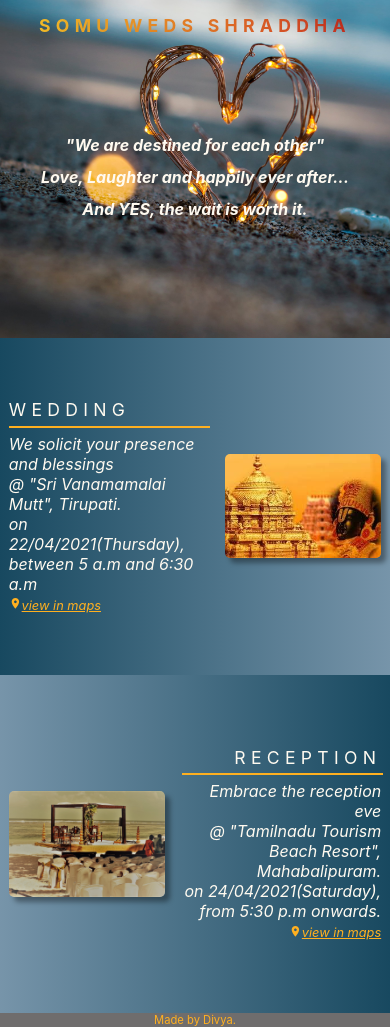
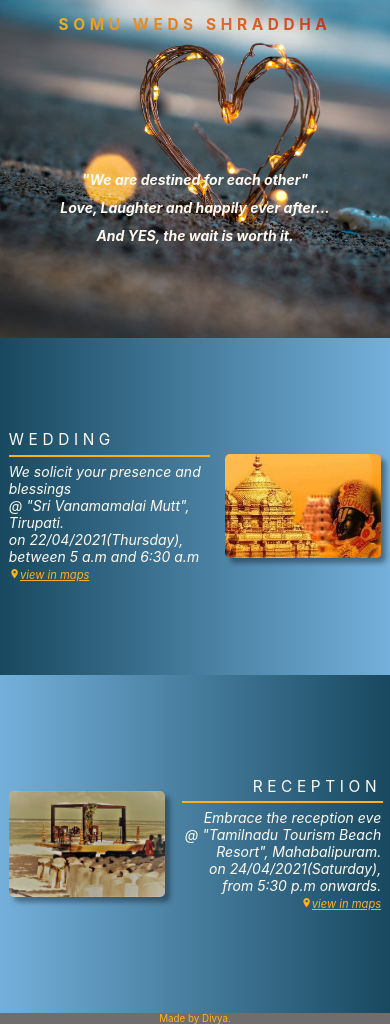
Before and after one commit to DivyaSampath04/somu-weds-shraddha, a React (Create React App) app: page / in a window 390 px wide. Built offline with nearby package versions, Linux system fonts and the light colour scheme.

Commit message:
text color gradient v2

```diff
--- a/src/App.css
+++ b/src/App.css
@@ -9,7 +9,21 @@ p{
   height: 40vmin;
   pointer-events: none;
 }
-
+@media only screen and (max-width: 1440px) {
+  * {
+      font-size: 14px;
+  }
+  }
+  @media only screen and (min-width: 1441px){
+  * {
+      font-size: 15px;
+  }
+  }
+  @media only screen and (max-width: 800px){
+    * {
+        font-size: 14px;
+    }
+    }
 @media (prefers-reduced-motion: no-preference) {
   .App-logo {
     animation: App-logo-spin infinite 20s linear;
--- a/src/Invite/Invite.css
+++ b/src/Invite/Invite.css
@@ -4,7 +4,7 @@
     justify-content: space-around;
     align-items: center;
     flex-flow: wrap;
-    background-image:linear-gradient(to right, #043952eb,#033a618a);
+    background-image:linear-gradient(to right, #043952eb,#026fbd8c);
 }
 .msg-3 {
     height: 50vh;
@@ -12,7 +12,7 @@
     justify-content: space-around;
     align-items: center;
     flex-flow: wrap;
-    background-image: linear-gradient(to right,#033a618a, #043952eb);
+    background-image: linear-gradient(to right,#026fbd8c, #043952eb);
 }
 .msg-1 {
     height: 50vh;
@@ -35,7 +35,7 @@
 .txt {
     font-style: italic;
     color: floralwhite;
-    font-size: 1.8em;
+    font-size: 1.6em;
    font-weight: 400;
 }
 .txt-small{
@@ -57,7 +57,7 @@
 }
 .title{
     color: floralwhite;
-    font-size: 2em;
+    font-size: 1.8em;
     letter-spacing: 0.3em;
     font-weight: 400;
 
@@ -65,7 +65,7 @@
 .title-main{
 
     letter-spacing: 0.3em;
-    font-size: 2em;
+    font-size: 1.8em;
     font-weight: bold;
     padding: 15px;
     background: linear-gradient(to right, #f9cc29 0%, #c30404d9 100%);
@@ -100,7 +100,8 @@
     align-items: center;
     background-color: #6f6d6d;
 }
-@media only screen and (max-width: 740px){
+
+@media only screen and (max-width: 640px){
     .msg-1 {
         background-image: url('../utils/images/heart1.jpg');
         height: 40vh;
@@ -135,9 +136,12 @@
     .credit {
         font-size: 0.7em;
     }
-    .inner-div {
-        padding:20% 5%;
-        line-height: 2em;
 
-    }
 }
+@media only screen and (max-width: 500px){
+.inner-div {
+    padding: 30% 5%;
+    line-height: 2em;
+
+}
+}
```
Also changed, not shown: src/utils/images/heart2.jpg (added).
